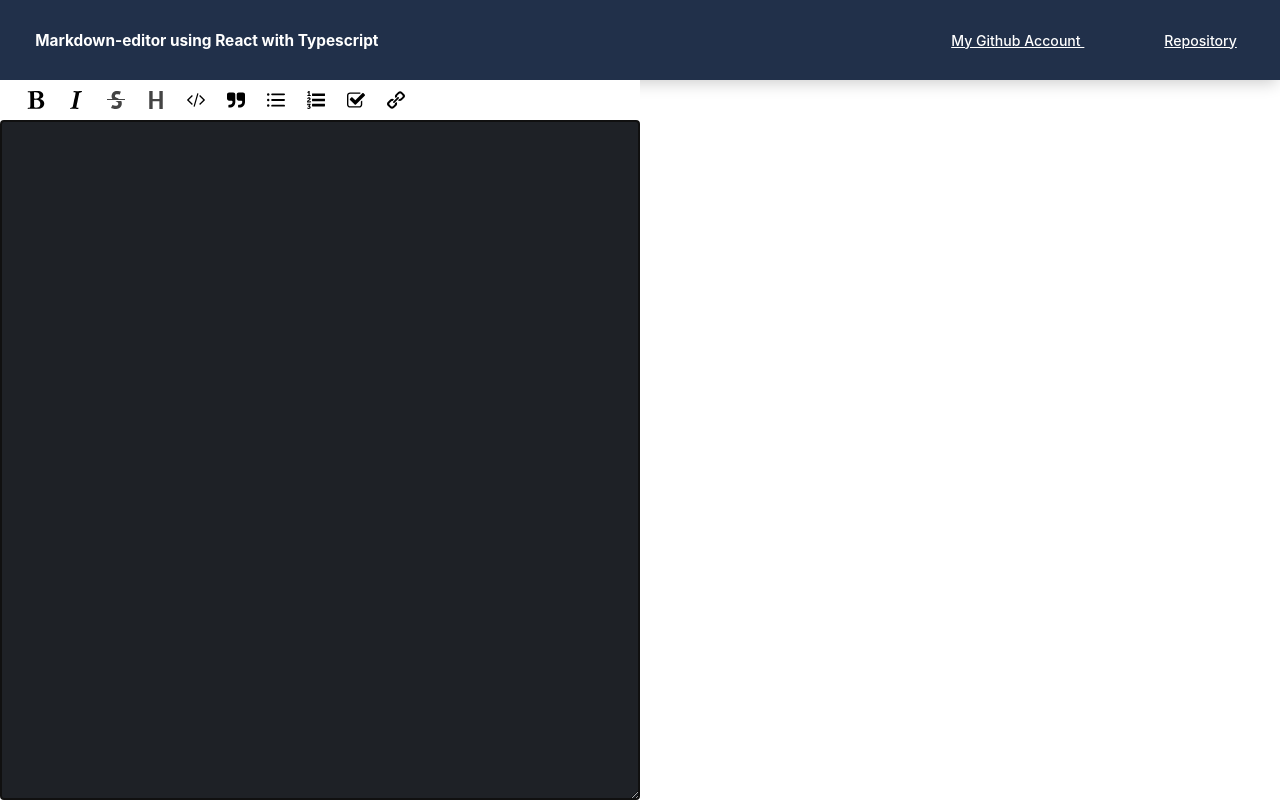
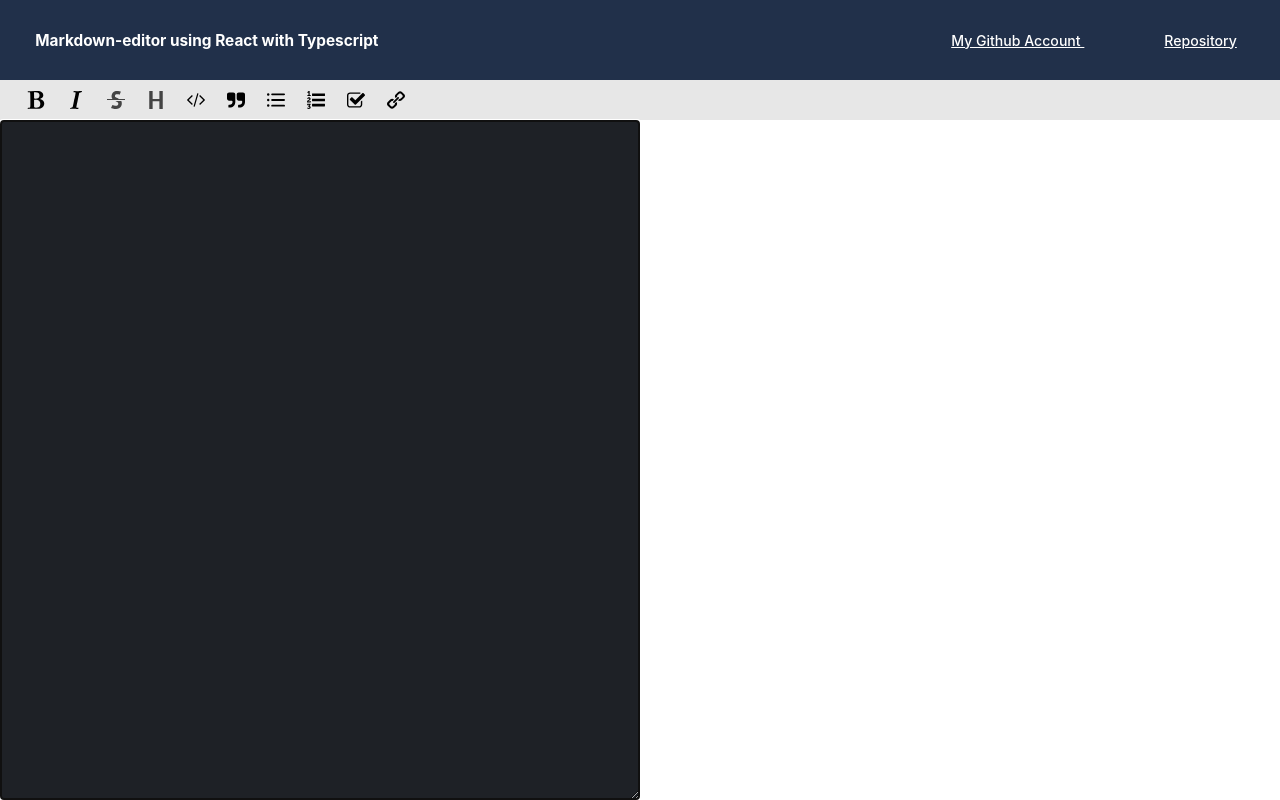
Before and after one commit to wglugla/markdown-editor, a React (Create React App) app: page / in a window 1280 px wide. Built offline with nearby package versions, Linux system fonts and the light colour scheme.

Commit message:
Change style

```diff
--- a/src/components/Editor/index.tsx
+++ b/src/components/Editor/index.tsx
@@ -66,7 +66,6 @@ export default function Editor(props: Props) {
     let timer: number;
 
     const handleScroll = (event: React.UIEvent<HTMLTextAreaElement>) => {
-        console.log('scroll');
         const { scrollTop } = event.currentTarget;
         if (timer) {
             clearTimeout(timer);
--- a/src/components/Editor/style.js
+++ b/src/components/Editor/style.js
@@ -9,7 +9,7 @@ export const StyledForm = styled.form`
 export const StyledTextarea = styled.textarea`
     width: 100%;
     height: 100%;
-    padding: 1rem;
+    padding: 2rem;
     box-sizing: border-box;
     background-color: #1e2126;
     color: #abb2bf;
--- a/src/components/Header/style.js
+++ b/src/components/Header/style.js
@@ -10,7 +10,7 @@ export const StyledHeader = styled.header`
     font-size: 0.8em;
     color: #ffffff;
     background: #21304a;
-    box-shadow: 0px 6px 15px -3px rgba(0, 0, 0, 0.2);
+    /* box-shadow: 0px 6px 15px -3px rgba(0, 0, 0, 0.2); */
     z-index: 100;
 `;
 
--- a/src/components/Preview/style.js
+++ b/src/components/Preview/style.js
@@ -3,10 +3,20 @@ import styled from 'styled-components';
 export const PreviewView = styled.div`
     width: 50%;
     height: 100%;
-    padding: 1rem;
+    padding: 3rem 2rem;
     overflow-wrap: break-word;
     box-sizing: border-box;
     font-size: 12px;
     overflow-x: hidden;
     overflow-y: scroll;
+    position: relative;
+    ::before {
+        content: '';
+        position: absolute;
+        left: 0;
+        top: 0;
+        width: 100%;
+        height: 5vh;
+        background: #e7e7e7;
+    }
 `;
--- a/src/components/Tools/style.js
+++ b/src/components/Tools/style.js
@@ -5,7 +5,7 @@ export const ToolsCase = styled.div`
     height: 5vh;
     padding: 0 1rem;
     box-sizing: border-box;
-    background: #ffffff;
+    background: #e7e7e7;
     display: flex;
     align-items: center;
     flex-direction: row;
--- a/src/index.css
+++ b/src/index.css
@@ -12,4 +12,5 @@ code {
     padding: 1rem;
     background-color: #f7f7f7;
     width: 100%;
+    box-sizing: border-box;
 }
```
Lines whose indentation alone changed are shown as unchanged.
